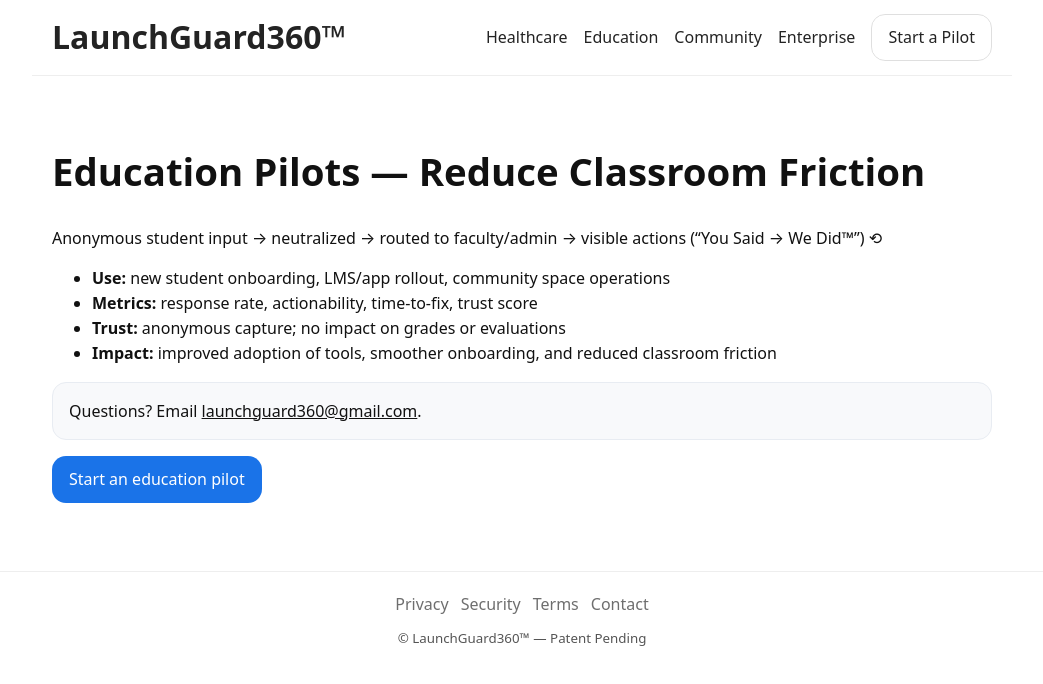
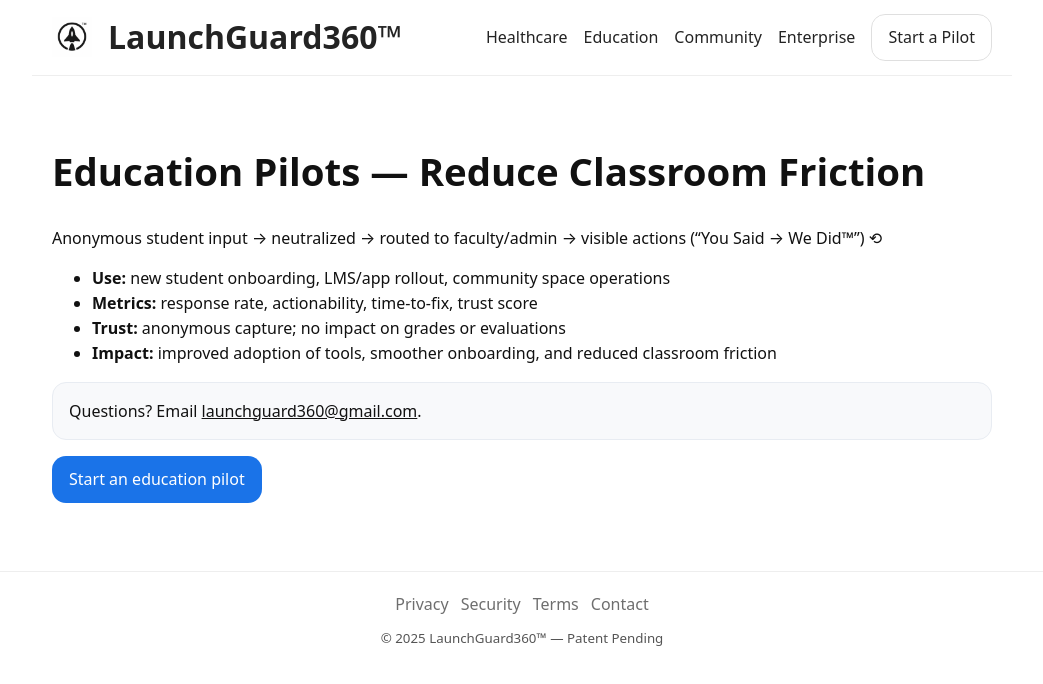
Before and after one commit to launchguard360-sudo/LG360webpage, a plain HTML site: page education/index.html in a window 1280 px wide. Shown: the whole page, without its empty margins (118-1161 px from the left). Drawn offline with Linux system fonts and the light colour scheme.

Commit message:
Update index.html

```diff
--- a/education/index.html
+++ b/education/index.html
@@ -8,7 +8,12 @@
   <link rel="stylesheet" href="/assets/styles.css" />
 </head>
 <body>
+  <!-- Site Header + Nav -->
+  <header>
     <nav class="nav" aria-label="Primary">
+      <a class="logo-link" href="/" aria-label="Home">
+        <img src="/assets/img/logo.png" alt="LaunchGuard360 Logo" class="logo" />
+      </a>
       <a class="brand" href="/">LaunchGuard360™</a>
       <a href="/healthcare/">Healthcare</a>
       <a href="/education/">Education</a>
@@ -16,6 +21,7 @@
       <a href="/enterprise/">Enterprise</a>
       <a class="btn" href="/#contact">Start a Pilot</a>
     </nav>
+  </header>
 
   <main class="container">
     <section id="education" class="section">
@@ -32,7 +38,6 @@
     </section>
   </main>
 
-
   <!-- Footer -->
   <footer class="footer" role="contentinfo">
     <nav aria-label="Footer">
@@ -44,5 +49,21 @@
     <small>© <span id="year"></span> LaunchGuard360™ — Patent Pending</small>
   </footer>
 
+  <script>
+    // Scroll-shrink effect
+    (function () {
+      const toggle = () => {
+        document.body.classList.toggle('is-shrunk', window.scrollY > 10);
+      };
+      toggle();
+      window.addEventListener('scroll', toggle, { passive: true });
+    })();
+
+    // Footer year
+    (function () {
+      var el = document.getElementById('year');
+      if (el) el.textContent = new Date().getFullYear();
+    })();
+  </script>
 </body>
 </html>
```
Lines whose indentation alone changed are shown as unchanged.
